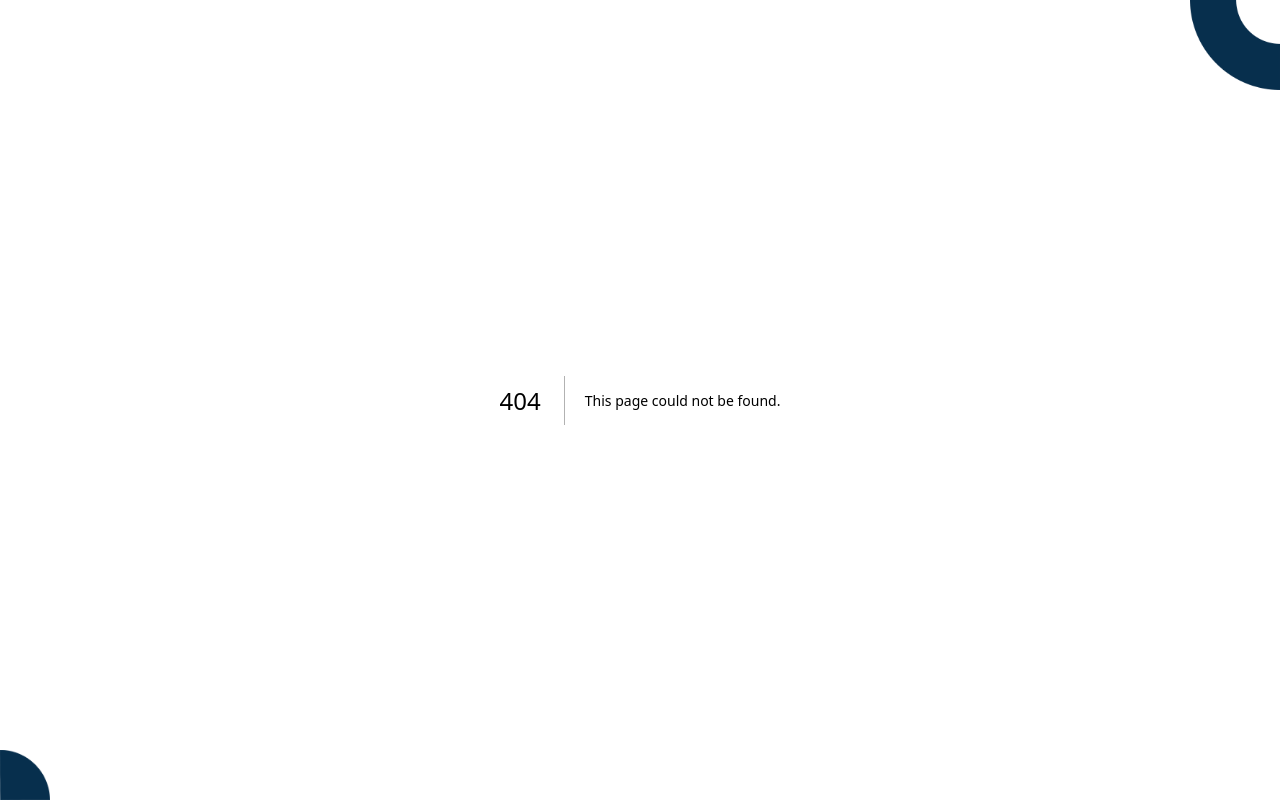
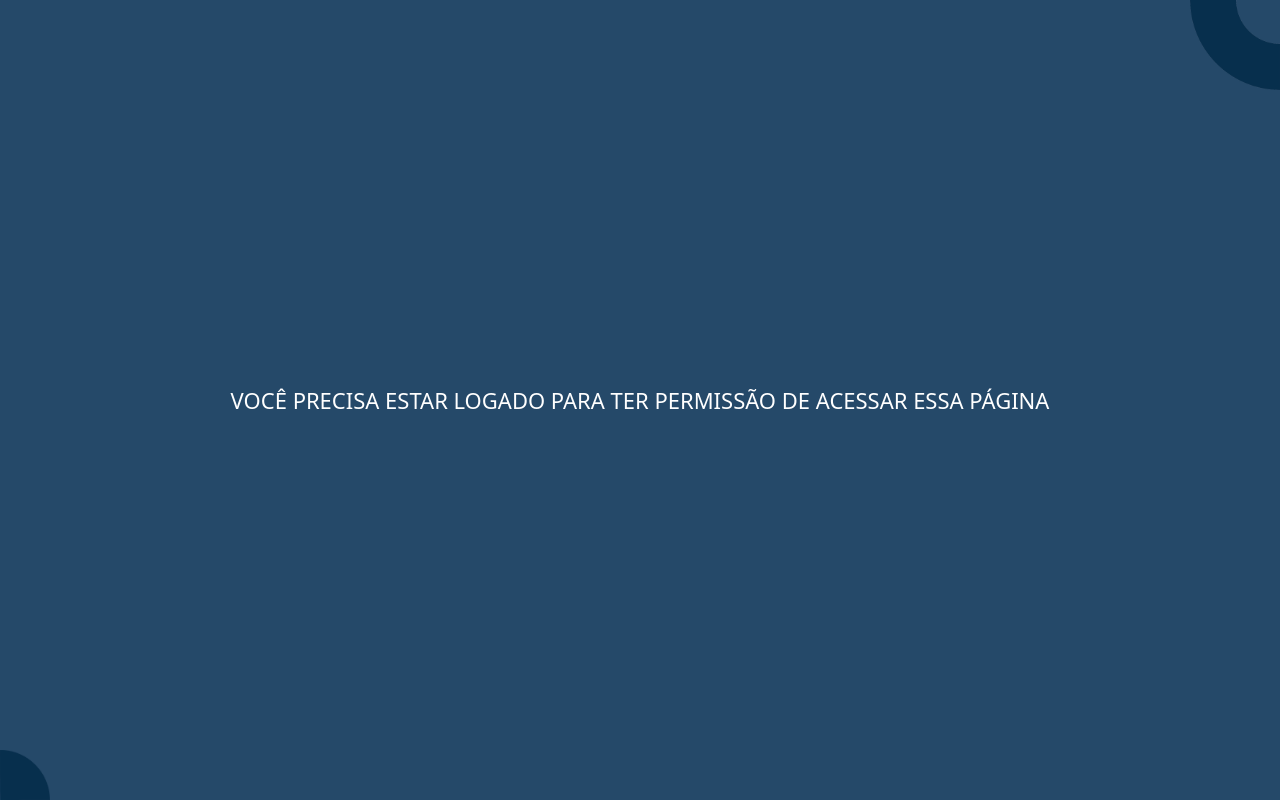
Before and after one commit to eniobatalha/poupafeira-frontend, a Next.js app: page /acessoNegado in a window 1280 px wide. Before the commit this address had no page. Built offline with nearby package versions, Linux system fonts and the light colour scheme.

Commit message:
alteração pagina registro + componente acesso negado token

```diff
--- /dev/null
+++ b/src/app/acessoNegado/page.js
@@ -0,0 +1,13 @@
+import React from 'react';
+
+const AcessoNegado = () => {
+  return (
+    <div className="bg-[#254969] h-screen flex flex-col items-center justify-center text-white p-6">
+      <h1 className="text-[22px] uppercase">
+        VOCÊ PRECISA ESTAR LOGADO PARA TER PERMISSÃO DE ACESSAR ESSA PÁGINA
+      </h1>
+    </div>
+  );
+};
+
+export default AcessoNegado;
--- a/src/app/register/page.js
+++ b/src/app/register/page.js
@@ -20,10 +20,9 @@ export default function Page() {
                 <h1 className="text-[#254969] uppercase"><b>Complete seu Registro</b></h1>
 
                 <InputRegister width="275px" placeholder={'Nome Completo'} />
-                <InputRegister width="275px" placeholder={'Username'} />
-                <InputRegister width="275px" placeholder={'Número Celular'} />
                 <InputRegister width="275px" placeholder={'Email'} />
                 <InputSenha width="275px" placeholder={'Senha'}/>
+                <InputSenha width="275px" placeholder={'Repita a Senha'}/>
 
 
                 <h1 className="text-[#4a8992] text-[12px] w-[275px] text-center">Sua senha deve ter no mínimo 6 caracteres usando obrigatoriamente letras e números</h1>
```
Also changed, not shown: 2 other files (tests, documents, lock files or other folders).
